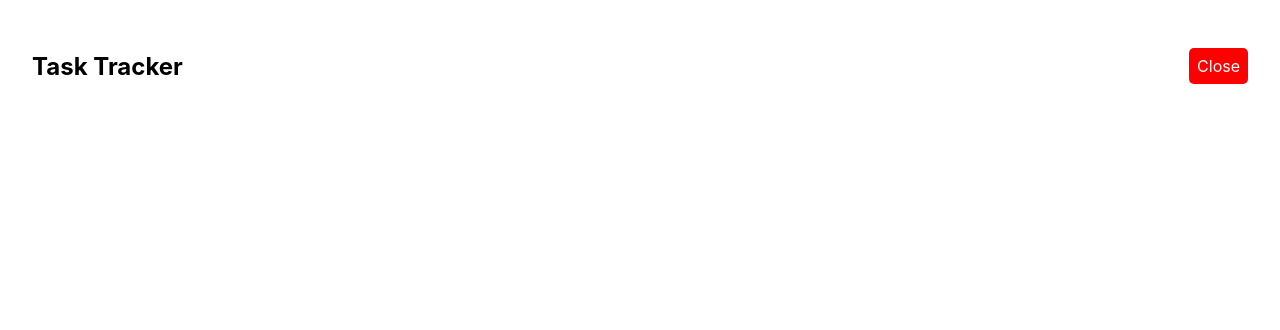
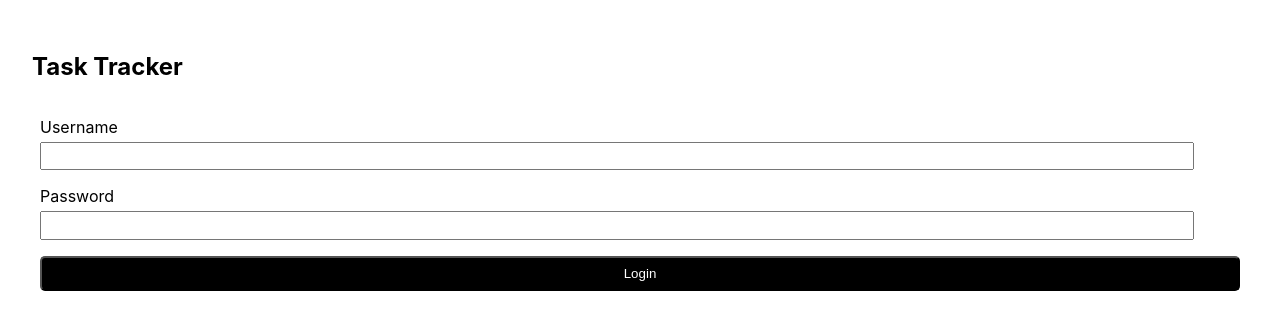
Before and after one commit to sammanan4/react-task-tracker, a React (Create React App) app: page /login in a window 1280 px wide. Before the commit this address had no page. Shown: the top 330 px of the page. Built offline with nearby package versions, Linux system fonts and the light colour scheme.

Commit message:
useEffect with debouncing

```diff
--- a/src/App.js
+++ b/src/App.js
@@ -1,8 +1,15 @@
-import { useState } from "react";
-import { BrowserRouter as Router, Route, Routes } from "react-router-dom";
-import AddTask from "./components/AddTask";
+import { useEffect, useState } from "react";
+import {
+  BrowserRouter as Router,
+  Navigate,
+  Route,
+  Routes,
+} from "react-router-dom";
+import AddTask from "./components/Pages/AddTask";
 import Header from "./components/Header";
 import Tasks from "./components/Tasks";
+import Login from "./components/Pages/Login";
+import RequireAuth from "./components/RequireAuth";
 
 function App() {
   const [tasks, setTasks] = useState([
@@ -19,6 +26,21 @@ function App() {
       reminder: false,
     },
   ]);
+  const [isLoggedIn, setIsLoggedIn] = useState(false);
+
+  const onLogin = (username, password) => {
+    if (username === "admin" && password === "admin") {
+      localStorage.setItem("isLoggedIn", "true");
+      setIsLoggedIn(true);
+      return true;
+    }
+    return false;
+  };
+
+  const logout = () => {
+    localStorage.setItem("isLoggedIn", "false");
+    setIsLoggedIn(false);
+  }
 
 
   const deleteTask = (id) => {
@@ -38,32 +60,69 @@ function App() {
     setTasks([...tasks, { ...task, id: randId }]);
   };
 
+
+
+  useEffect(() => {
+    localStorage.getItem("isLoggedIn") === "true"
+      ? setIsLoggedIn(true)
+      : setIsLoggedIn(false);
+  }, [isLoggedIn]);
+
+
+
+
+
   return (
     <Router>
       <div className="container">
-        <Header onSaveTask={addTask} />
+        <Header onSaveTask={addTask} isLoggedIn={isLoggedIn} />
         <Routes>
           <Route
+            exact
+            path="/login"
+            element={
+              isLoggedIn ? (
+                <Navigate to="/" replace />
+              ) : (
+                <Login onLogin={onLogin} />
+              )
+            }
+          />
+          <Route
+            exact
             path="/"
             element={
               tasks.length > 0 ? (
+                <RequireAuth isLoggedIn={isLoggedIn}>
                   <Tasks
-
                     tasks={tasks}
                     onDelete={deleteTask}
                     onDoubleClick={toggleReminder}
                   />
+                </RequireAuth>
               ) : (
-              <p>No tasks to show</p>
+                <RequireAuth isLoggedIn={isLoggedIn}>
+                  {" "}
+                  <p>No tasks to show</p>{" "}
+                </RequireAuth>
               )
             }
           />
           <Route
             exact
             path="/add"
-          element={<AddTask onSave={addTask} />}
+            element={
+              <RequireAuth isLoggedIn={isLoggedIn}>
+                <AddTask onSave={addTask} />
+              </RequireAuth>
+            }
           />
         </Routes>
+        {isLoggedIn && (
+          <button className="btn mt" style={{ backgroundColor: "red" }} onClick={logout}>
+            Logout
+          </button>
+        )}
       </div>
     </Router>
   );
--- a/src/components/Header.js
+++ b/src/components/Header.js
@@ -1,8 +1,7 @@
 import PropTypes from "prop-types";
 import { Link, useLocation } from "react-router-dom";
-import AddTask from "./AddTask";
 
-const Header = ({ title, onSaveTask }) => {
+const Header = ({ title, onSaveTask, isLoggedIn }) => {
   // get current route
   const route = useLocation();
 
@@ -10,13 +9,18 @@ const Header = ({ title, onSaveTask }) => {
     <div>
       <header>
         <h2>{title}</h2>
+        {isLoggedIn && (
           <Link
             className="btn"
-          style={{ backgroundColor: route.pathname === "/" ? "green" : "red", textDecoration: "none" }}
+            style={{
+              backgroundColor: route.pathname === "/" ? "green" : "red",
+              textDecoration: "none",
+            }}
             to={route.pathname === "/" ? "/add" : "/"}
           >
             {route.pathname === "/" ? "Add New Task" : "Close"}
           </Link>
+        )}
       </header>
     </div>
   );
--- a/src/components/AddTask.js
+++ b/src/components/Pages/AddTask.js
@@ -1,15 +1,31 @@
-import React, { useState, Fragment } from "react";
-import ErrorModal from "./ErrorModal";
+import React, { useState, Fragment, useEffect } from "react";
+import ErrorModal from "../ErrorModal";
+import Button from "../UI/Button";
 
 const AddTask = ({ onSave }) => {
   const [title, setTitle] = useState("");
   const [day, setDay] = useState("");
   const [reminder, setReminder] = useState(false);
+  const [canSave, setCanSave] = useState();
 
   const [error, setError] = useState({
     message: "",
     isError: false,
   });
+
+  useEffect(() => {
+    const timerIdentifier = setTimeout(() => {
+      if (title.length > 0 && day.length > 0) {
+        setCanSave(true);
+      } else {
+        setCanSave(false);
+      }
+    }, 500);
+
+    return () => {
+      clearTimeout(timerIdentifier);
+    }
+  }, [title, day]);
 
   const onModalClose = () => {
     setError({ ...error, isError: false });
@@ -17,9 +33,9 @@ const AddTask = ({ onSave }) => {
 
   const onSubmit = (e) => {
     e.preventDefault();
-    if (title.length === 0) {
+    if (title.length === 0 || day.length === 0) {
       setError({
-        message: "Title is required",
+        message: "Title and Day are required",
         isError: true,
       });
       return;
@@ -68,7 +84,7 @@ const AddTask = ({ onSave }) => {
         />
         <br />
 
-        <button className="btn w-100 mt">Save</button>
+        <Button title="Save" isDisabled={!canSave} />
       </form>
     </Fragment>
   );
--- /dev/null
+++ b/src/components/Pages/Login.js
@@ -0,0 +1,70 @@
+import { Fragment, useState } from "react";
+import ErrorModal from "../ErrorModal";
+
+const Login = ({ onLogin }) => {
+  const [username, setUsername] = useState("");
+  const [password, setPassword] = useState("");
+  const [error, setError] = useState({
+    message: "",
+    isError: false,
+  });
+
+  const onUsernameChange = (e) => {
+    setUsername(e.target.value);
+  };
+  const onPasswordChange = (e) => {
+    setPassword(e.target.value);
+  };
+
+  const onSubmit = (e) => {
+    e.preventDefault();
+    if (username.length === 0 || password.length === 0) {
+      setError({
+        message: "Username and password cannot be empty",
+        isError: true,
+      });
+      return;
+    }
+    const success = onLogin(username, password);
+    if(!success)
+        setError({
+            message: "Invalid username or password",
+            isError: true,
+        });
+
+    setUsername("");
+    setPassword("");
+  };
+
+  const onModalClose = () => {
+    setError({ ...error, isError: false });
+  };
+
+  return (
+    <Fragment>
+      {error.isError && (
+        <ErrorModal message={error.message} onClose={onModalClose} />
+      )}
+      <form onSubmit={onSubmit} className="px">
+        <label htmlFor="username" value={username}>
+          Username
+        </label>
+        <br />
+        <input id="username" type="text" onChange={onUsernameChange} />
+        <br />
+        <label htmlFor="password">Password</label>
+        <br />
+        <input
+          id="password"
+          type="password"
+          value={password}
+          onChange={onPasswordChange}
+        />
+        <br />
+        <button className="btn w-100 mt">Login</button>
+      </form>
+    </Fragment>
+  );
+};
+
+export default Login;
--- /dev/null
+++ b/src/components/RequireAuth.js
@@ -0,0 +1,11 @@
+import { Navigate } from "react-router-dom"
+
+const RequireAuth = (props) => {
+
+    if (props.isLoggedIn === false) {
+    return (<Navigate to="/login" replace />);
+  }
+  return props.children;
+}
+
+export default RequireAuth
--- /dev/null
+++ b/src/components/UI/Button.js
@@ -0,0 +1,13 @@
+const Button = ({ title, isDisabled }) => {
+  let className = "btn w-100 mt";
+    if (isDisabled)
+        className+=" disabled";
+
+    return (
+    <button className={className} disabled={isDisabled}>
+      {title}
+    </button>
+  )
+}
+
+export default Button
--- a/src/components/UI/Modal.js
+++ b/src/components/UI/Modal.js
@@ -2,7 +2,7 @@ import { PropTypes } from "prop-types";
 
 const Modal = ({ message, onClose }) => {
   return (
-      <div class="modal card">
+      <div className="modal card">
         <p>{message}</p>
         <button className="btn" style={{ backgroundColor: "red" }} onClick={onClose}>
           Close
--- a/src/index.css
+++ b/src/index.css
@@ -43,7 +43,7 @@ header {
   border-left: 7px solid green;
 }
 
-input[type=text]{
+input[type=text], input[type=password]{
   padding: 0.3rem;
   margin-top: 0.3rem;
   width: 95%;
@@ -94,3 +94,9 @@ label{
   padding: 1rem;
   background-color: white;
 }
+
+.disabled{
+  background-color: grey;
+  color: white;
+  cursor: auto;
+}
```
Lines whose indentation alone changed are shown as unchanged.
